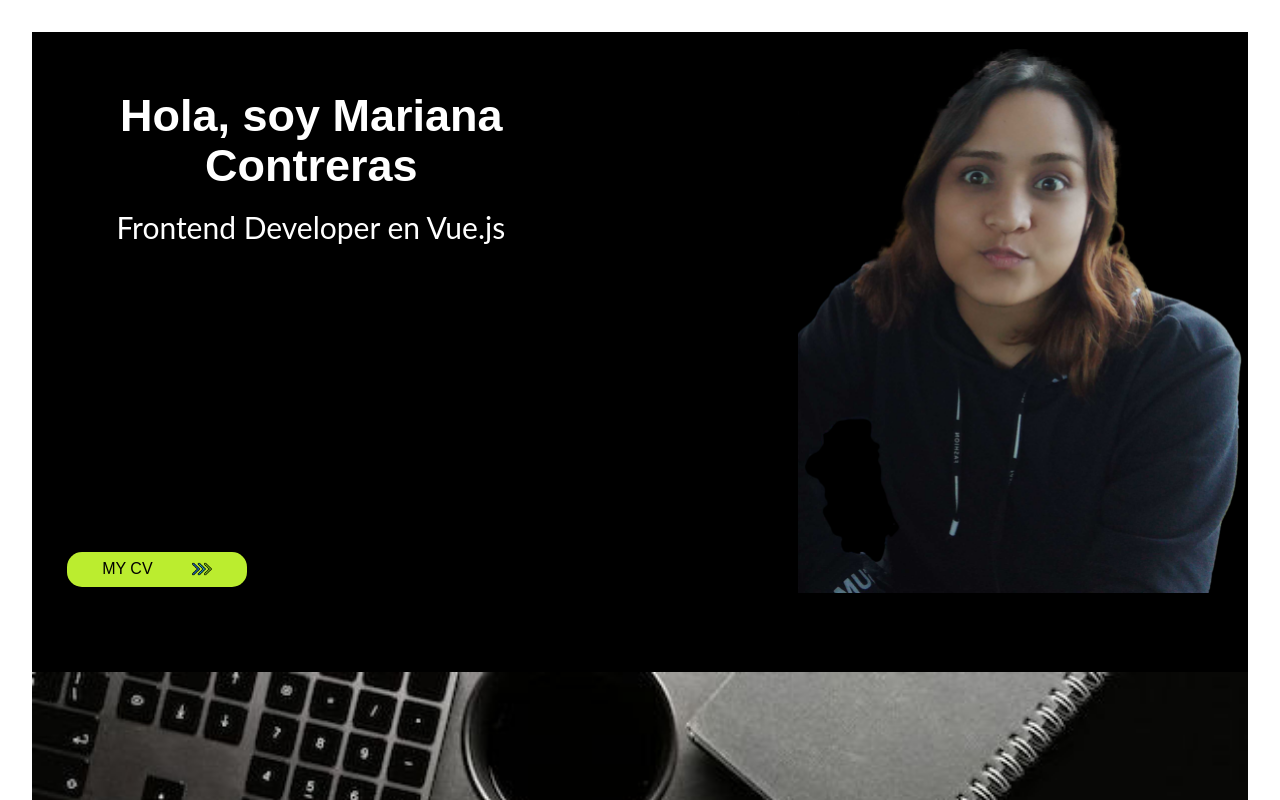
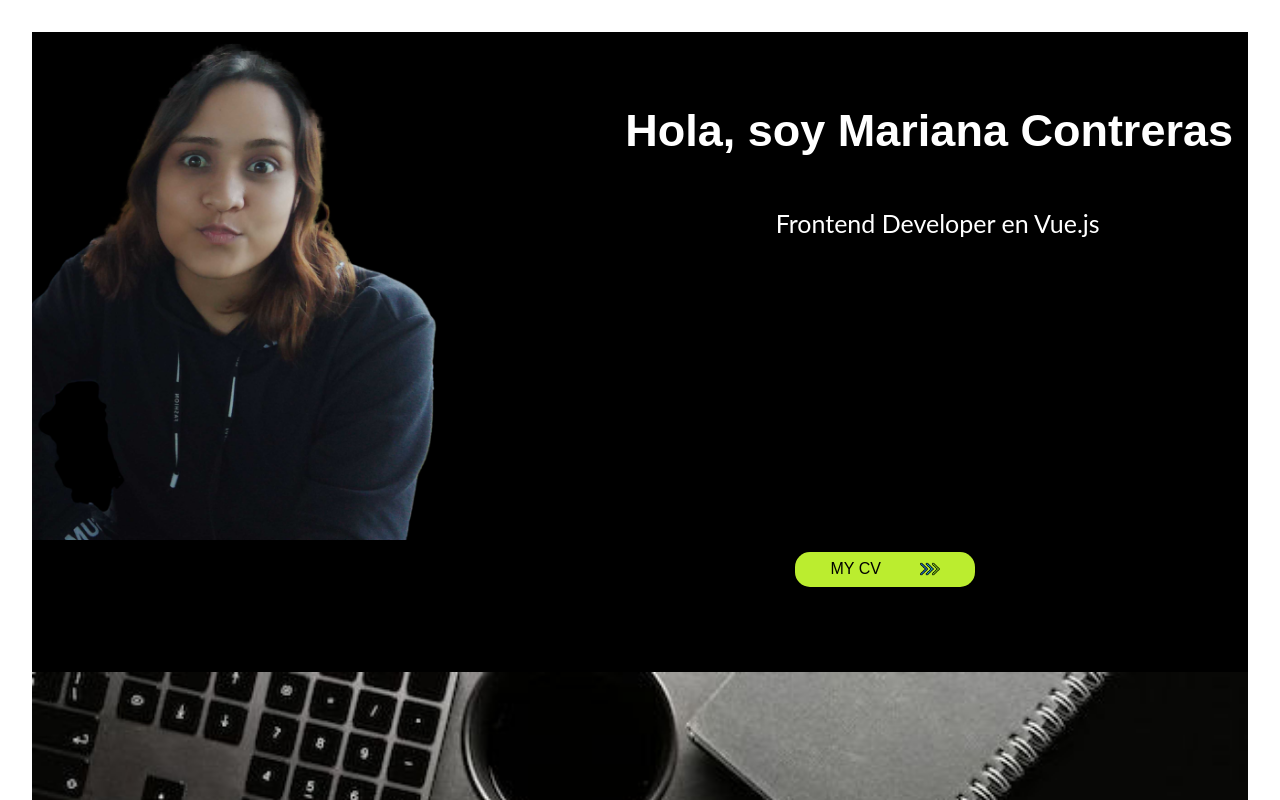
Before and after one commit to Marualexa/portafolio, a Vue app: page / in a window 1280 px wide. Shown: the top 800 px of the page. Built offline with nearby package versions, Linux system fonts and the light colour scheme; the HTML template or start-up script is replaced by a standard one.

Commit message:
Ultimos arreglos del proyecto, correcion #1

```diff
--- a/src/components/ContactsInfo.vue
+++ b/src/components/ContactsInfo.vue
@@ -1,13 +1,11 @@
 <template>
   <div class="infor-contact">
-    <h2>Contactos</h2>
     <div class="container-items">
       <div class="items-1">
-        <p class="correo">Correo:</p>
+        <img src="../assets/correo.png" alt="" />
         <p>contrerasomanam@gmail.com</p>
       </div>
       <div class="items-2">
-        <h5>Sígueme en redes sociales</h5>
         <div class="items-img">
           <img @click="gitHub" src="../assets/gitHub.png" alt="" />
           <img @click="linkeding" src="../assets/linkedin.png" alt="" />
--- a/src/components/HomePage.vue
+++ b/src/components/HomePage.vue
@@ -1,9 +1,11 @@
 <template>
   <div class="container-init">
+    <img src="../assets/1688585306268.png" alt="" />
     <h1>Hola, soy Mariana Contreras</h1>
     <p>Frontend Developer en Vue.js</p>
-        <img src="../assets/1688585306268.png" alt="">
-        <button>MY CV <span><img class="flecha" src="../assets/flecha-correcta.png" alt=""></span></button>
+    <button>
+      MY CV <span><img class="flecha" src="../assets/flecha-correcta.png" alt="" /></span>
+    </button>
   </div>
   <DescrictionPerson />
   <SoftSkills />
@@ -13,11 +15,11 @@
 </template>
 
 <script setup>
-import DescrictionPerson from './DescrictionPerson.vue';
-import SoftSkills from './SoftSkills.vue';
-import Knowledge from './Knowledge.vue';
-import ProyectPortal from './ProyectPortal.vue';
-import ContactsInfo from './ContactsInfo.vue';
+import DescrictionPerson from "./DescrictionPerson.vue";
+import SoftSkills from "./SoftSkills.vue";
+import Knowledge from "./Knowledge.vue";
+import ProyectPortal from "./ProyectPortal.vue";
+import ContactsInfo from "./ContactsInfo.vue";
 </script>
 
 <style lang="sass">
--- a/src/components/ProyectPortal.vue
+++ b/src/components/ProyectPortal.vue
@@ -1,6 +1,6 @@
 <template>
   <div class="container-proyect">
-    <h2 class="title">PROYECTO</h2>
+    <h2 class="title">PROYECTOS</h2>
     <div class="proyect">
       <div class="git-search" @click="gitSearch">
         <p class="item-1">GitSearch</p>
--- a/src/sass/componentStyles/_contactsInfo.scss
+++ b/src/sass/componentStyles/_contactsInfo.scss
@@ -1,40 +1,37 @@
 .infor-contact {
     width: 100%;
-    height: 40vh;
+    height: auto;
     background-color: $color-secundario;
-
-    h2 {
-        font-family: $Fuente1;
-        color: $color-claro;
-        padding: 35px;
-    }
 
     .container-items {
         display: grid;
         grid-template-columns: 1fr 1fr;
         justify-content: center;
-        align-items: first baseline;
+        align-items: center;
+        padding-bottom: 15px;
 
         @include movil {
-            grid-template-columns: 1fr;
-            grid-template-rows: 1fr 1fr;
+            grid-template-columns: 1fr 1fr;
+            grid-template-rows: 1fr;
+            justify-items: unset;
         }
 
         .items-1 {
-            display: grid;
-            justify-content: space-around;
+            display: flex;
+            justify-content: center;
             align-items: center;
-            margin-bottom: 35px;
+            margin-top: 25px;
             cursor: pointer;
 
             @include movil {
-                grid-row: 1;
+                grid-column: 1;
             }
 
-            .correo {
-                font-family: $Fuente2;
-                color: $color-claro;
-                font-weight: bold;
+            img {
+                width: 30px;
+                height: 30px;
+                object-fit: contain;
+                margin-right: 10px;
             }
 
             p {
@@ -45,12 +42,13 @@
 
         .items-2 {
             display: grid;
+            grid-template-columns: 1fr 1fr;
             justify-content: space-evenly;
             align-items: center;
             cursor: pointer;
 
             @include movil {
-                grid-row: 2;
+                grid-column: 2;
             }
 
             h5 {
@@ -60,9 +58,9 @@
             }
 
             .items-img {
-                margin-top: 10px;
+                margin-top: 20px;
                 display: flex;
-                justify-content: space-evenly;
+                justify-content: space-between;
 
                 img {
                     width: 30px;
--- a/src/sass/componentStyles/_descrictionPerson.scss
+++ b/src/sass/componentStyles/_descrictionPerson.scss
@@ -18,8 +18,8 @@
         padding: 20px;
 
         @include tablet {
-            top: 85px;
-            left: 165px;
+            top: 180px;
+            left: 195px;
             transform: translate(-5%, 11%);
         }
 
@@ -33,8 +33,15 @@
             font-family: $Fuente2;
             text-align: right;
             margin-bottom: 10px;
+
+            @include tablet {
+                font-size: 16px;
+                padding-right: 18px;
+            }
+
             @include movil {
                 font-size: 15px;
+                padding-right: 18px;
             }
         }
 
@@ -44,8 +51,15 @@
             font-size: larger;
             text-align: justify;
             color: $color-secundario;
+
+            @include tablet {
+                font-size: 18px;
+                padding: 15px;
+            }
+
             @include movil {
                 font-size: medium;
+                padding: 15px;
             }
         }
     }
--- a/src/sass/componentStyles/_globalStyle.scss
+++ b/src/sass/componentStyles/_globalStyle.scss
@@ -18,7 +18,7 @@ $color-claro: #4b4b4b;
 }
 
 @mixin tablet {
-  @media (min-width: 650px) and (max-width: 780px) {
+  @media (min-width: 650px) and (max-width: 970px) {
     @content;
   }
 }
--- a/src/sass/componentStyles/_homePage.scss
+++ b/src/sass/componentStyles/_homePage.scss
@@ -18,17 +18,20 @@
     h1 {
         color: $color-fuente1;
         font-family: $Fuente1;
-        grid-column: 1 / 3;
+        grid-column: 5 / 6;
         margin-top: 59px;
-        margin-left: 48px;
+        margin-left: 30px;
         font-size: 45px;
+        padding: 15px;
 
         @include tablet {
             font-size: 32px;
+            padding: 0;
         }
 
         @include movil {
             font-size: 30px;
+            grid-column: 1 / 5;
         }
     }
 
@@ -36,33 +39,36 @@
         color: $color-fuente1;
         font-family: $Fuente2;
         grid-row: 2;
-        grid-column: 1 / 3;
+        grid-column: 5 / 6;
         margin-left: 47px;
-        font-size: 30px;
+        font-size: 25px;
 
         @include tablet {
-            font-size: 20px;
+            font-size: 18px;
+            grid-column: 3/6;
+            margin-left: 63px;
         }
 
         @include movil {
             font-size: 16px;
+            grid-column: 1 / 4;
         }
     }
 
     img {
-        grid-column: 4;
+        grid-column: 1;
         grid-row: 1 / 5;
-        margin-top: 4px;
-        width: 450px;
+        width: 410px;
 
         @include tablet {
-            width: 315px;
-            margin-top: 11px;
+            grid-column: 1;
+            grid-row: 1/5;
+            width: 300px;
+            margin-top: 22px;
         }
 
         @include movil {
-            width: 225px;
-            margin-top: 75px;
+            display: none;
         }
     }
 
@@ -72,18 +78,25 @@
         align-items: center;
         font-family: $Fuente1;
         grid-row: 4;
+        grid-column: 5;
         width: 180px;
         height: 35px;
-        margin-left: 35px;
+        margin-left: 215px;
         margin-bottom: 85px;
         border-radius: 15px;
         justify-content: space-evenly;
         background-color: #bbed2f;
 
+        @include tablet {
+            margin-right: 25px;
+            margin-bottom: 55px;
+        }
+
         @include movil {
-            width: 105px;
+            width: 140px;
             margin-left: 40px;
             margin-bottom: 45px;
+            grid-column: 1;
         }
     }
 
@@ -99,6 +112,7 @@
             height: 20px;
             margin-left: 10px;
             margin-top: 0;
+            display: block;
         }
     }
 
--- a/src/sass/componentStyles/_knowlwdge.scss
+++ b/src/sass/componentStyles/_knowlwdge.scss
@@ -19,6 +19,26 @@
         ;
         gap: 20px;
         padding: 50px;
+
+        @include movil {
+            grid-template-columns: 1fr;
+            grid-template-rows: auto;
+            grid-template-areas:
+                "item-1"
+                "item-2"
+                "item-3"
+                "item-5"
+            ;
+        }
+
+        @include tablet {
+            grid-template-columns: 1fr 1fr;
+            grid-template-rows: auto;
+            grid-template-areas:
+                "item-1 item-2"
+                "item-3 item-5"
+            ;
+        }
 
         .maquetacion {
             grid-area: item-1;
@@ -47,17 +67,19 @@
             }
 
             ul {
+                display: grid;
+                justify-content: center;
+                align-items: center;
                 list-style: none;
                 opacity: 0;
                 height: 0;
                 transition: 2s linear, all 0s ease-in;
                 opacity: 0;
 
-
-
                 li {
-                    color: $color-claro;
+                    color: $color-fuente1;
                     font-family: $Fuente2;
+                    text-align: justify;
                 }
             }
         }
@@ -75,6 +97,12 @@
                 background-color: $color-claro;
             }
 
+            &:hover ul {
+                opacity: 1;
+                height: auto;
+                z-index: 1000;
+            }
+
             img {
                 object-fit: contain;
                 width: 160px;
@@ -83,20 +111,19 @@
             }
 
             ul {
+                display: grid;
+                justify-content: center;
+                align-items: center;
                 list-style: none;
                 opacity: 0;
                 height: 0;
                 transition: 2s linear, all 0s ease-in;
                 opacity: 0;
 
-                &:hover {
-                    opacity: 1;
-                    height: auto;
-                }
-
                 li {
-                    color: $color-claro;
+                    color: $color-fuente1;
                     font-family: $Fuente2;
+                    text-align: justify;
                 }
             }
         }
@@ -114,6 +141,12 @@
                 background-color: $color-claro;
             }
 
+            &:hover ul {
+                opacity: 1;
+                height: auto;
+                z-index: 1000;
+            }
+
             img {
                 object-fit: contain;
                 width: 160px;
@@ -122,20 +155,19 @@
             }
 
             ul {
+                display: grid;
+                justify-content: center;
+                align-items: center;
                 list-style: none;
                 opacity: 0;
                 height: 0;
                 transition: 2s linear, all 0s ease-in;
                 opacity: 0;
 
-                &:hover {
-                    opacity: 1;
-                    height: auto;
-                }
-
                 li {
-                    color: $color-claro;
+                    color: $color-fuente1;
                     font-family: $Fuente2;
+                    text-align: justify;
                 }
             }
         }
@@ -153,6 +185,12 @@
                 background-color: $color-claro;
             }
 
+            &:hover ul {
+                opacity: 1;
+                height: auto;
+                z-index: 1000;
+            }
+
             img {
                 object-fit: contain;
                 width: 160px;
@@ -161,20 +199,19 @@
             }
 
             ul {
+                display: grid;
+                justify-content: center;
+                align-items: center;
                 list-style: none;
                 opacity: 0;
                 height: 0;
                 transition: 2s linear, all 0s ease-in;
                 opacity: 0;
 
-                &:hover {
-                    opacity: 1;
-                    height: auto;
-                }
-
                 li {
-                    color: $color-claro;
+                    color: $color-fuente1;
                     font-family: $Fuente2;
+                    text-align: justify;
                 }
             }
         }
```
Also changed, not shown: src/components/Knowledge.vue (+5 -5 lines), src/sass/componentStyles/_proyectPerson.scss (+26 -14 lines), src/assets/correo.png (added). Lines whose indentation alone changed are shown as unchanged.
